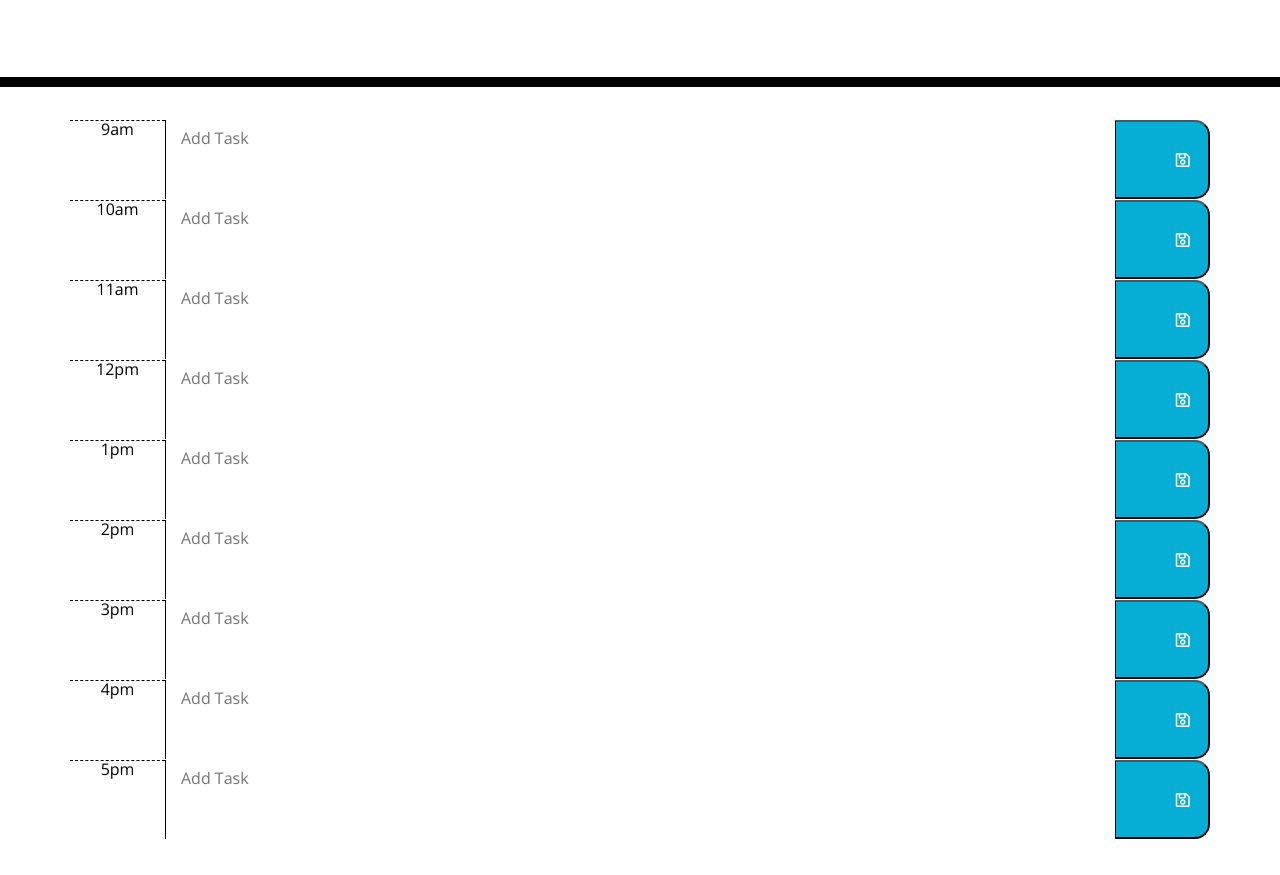
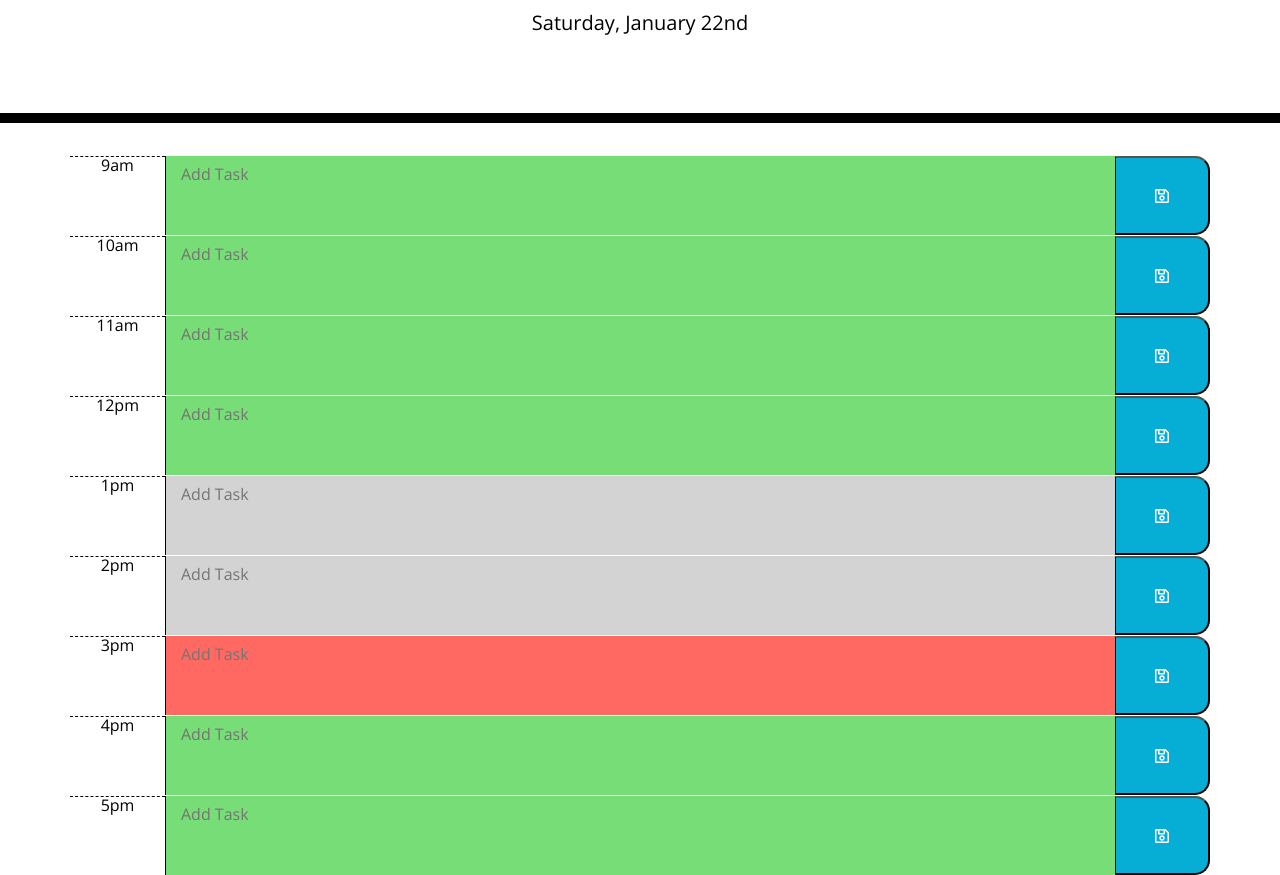
Before and after one commit to osman230/Work-Day-Scheduler, a plain HTML site: page index.html in a window 1280 px wide. Shown: the part 181-1056 px from the top of the page. Before the commit the page ends 1020 px from the top, so only its background shows below. Drawn offline with nearby package versions, Linux system fonts and the light colour scheme; files that its build step writes are made by us from their sources.

Commit message:
added folder

```diff
--- a/assets/js/script.js
+++ b/assets/js/script.js
@@ -37,5 +37,14 @@ function saveLocally() {
     })
 }
 
+// audit task due dates every 30 minutes
+setInterval(function() {
+  $(".card .list-group-item").each(function() {
+    auditTask($(this));
+  });
+}, 1800000);
+
+
+
 timeBlock();
 saveLocally();
--- a/index.html
+++ b/index.html
@@ -18,7 +18,7 @@
       href="https://fonts.googleapis.com/css?family=Open+Sans&display=swap"
       rel="stylesheet"
     />
-    <link rel="stylesheet" href="styles.css" />
+    <link rel="stylesheet" href="./assets/css/styles.css" />
     <title>Work Day Scheduler</title>
   </head>
 
@@ -26,77 +26,59 @@
     <header class="jumbotron">
       <h1 class="display-3">Work Day Scheduler</h1>
       <p class="lead">A simple calendar app for scheduling your work day</p>
-      <p id="currentDay" class="lead"></p>
+      <p id="currentDate" class="lead"></p>
     </header>
     <div class="container">
       <!-- Timeblocks go here -->
-      <div class="row time-block" id="9" data-hour="9">
+      <div class="row time-block" id="9">
         <div class="col-1 hour">9am</div>
-        <textarea class="col-10 description" placeholder="Add Task"></textarea>
-        <button class="col-1 saveBtn">
-          <i class="far fa-save"></i>
-        </button>
+        <textarea class="col-10 currentTask" placeholder="Add Task"></textarea>
+        <button class="col-1 saveBtn"><i class="far fa-save"></i></button>
       </div>
-      <div class="row time-block" id="10" data-hour="10">
+      <div class="row time-block" id="10">
         <div class="col-1 hour">10am</div>
-        <textarea class="col-10 description" placeholder="Add Task"></textarea>
-        <button class="col-1 saveBtn">
-          <i class="far fa-save"></i>
-        </button>
+        <textarea class="col-10 currentTask" placeholder="Add Task"></textarea>
+        <button class="col-1 saveBtn"><i class="far fa-save"></i></button>
       </div>
-      <div class="row time-block" id="11" data-hour="11">
+      <div class="row time-block" id="11">
         <div class="col-1 hour">11am</div>
-        <textarea class="col-10 description" placeholder="Add Task"></textarea>
-        <button class="col-1 saveBtn">
-          <i class="far fa-save"></i>
-        </button>
+        <textarea class="col-10 currentTask" placeholder="Add Task"></textarea>
+        <button class="col-1 saveBtn"><i class="far fa-save"></i></button>
       </div>
-      <div class="row time-block" id="12" data-hour="12">
+      <div class="row time-block" id="12">
         <div class="col-1 hour">12pm</div>
-        <textarea class="col-10 description" placeholder="Add Task"></textarea>
-        <button class="col-1 saveBtn">
-          <i class="far fa-save"></i>
-        </button>
+        <textarea class="col-10 currentTask" placeholder="Add Task"></textarea>
+        <button class="col-1 saveBtn"><i class="far fa-save"></i></button>
       </div>
-      <div class="row time-block" id="1" data-hour="13">
+      <div class="row time-block" id="1">
         <div class="col-1 hour">1pm</div>
-        <textarea class="col-10 description" placeholder="Add Task"></textarea>
-        <button class="col-1 saveBtn">
-          <i class="far fa-save"></i>
-        </button>
+        <textarea class="col-10 currentTask" placeholder="Add Task"></textarea>
+        <button class="col-1 saveBtn"><i class="far fa-save"></i></button>
       </div>
-      <div class="row time-block" id="2" data-hour="14">
+      <div class="row time-block" id="2">
         <div class="col-1 hour">2pm</div>
-        <textarea class="col-10 description" placeholder="Add Task"></textarea>
-        <button class="col-1 saveBtn">
-          <i class="far fa-save"></i>
-        </button>
+        <textarea class="col-10 currentTask" placeholder="Add Task"></textarea>
+        <button class="col-1 saveBtn"><i class="far fa-save"></i></button>
       </div>
-      <div class="row time-block" id="3" data-hour="15">
+      <div class="row time-block" id="3">
         <div class="col-1 hour">3pm</div>
-        <textarea class="col-10 description" placeholder="Add Task"></textarea>
-        <button class="col-1 saveBtn">
-          <i class="far fa-save"></i>
-        </button>
+        <textarea class="col-10 currentTask" placeholder="Add Task"></textarea>
+        <button class="col-1 saveBtn"><i class="far fa-save"></i></button>
       </div>
-      <div class="row time-block" id="4" data-hour="16">
+      <div class="row time-block" id="4">
         <div class="col-1 hour">4pm</div>
-        <textarea class="col-10 description" placeholder="Add Task"></textarea>
-        <button class="col-1 saveBtn">
-          <i class="far fa-save"></i>
-        </button>
+        <textarea class="col-10 currentTask" placeholder="Add Task"></textarea>
+        <button class="col-1 saveBtn"><i class="far fa-save"></i></button>
       </div>
-      <div class="row time-block" id="5" data-hour="17">
+      <div class="row time-block" id="5">
         <div class="col-1 hour">5pm</div>
-        <textarea class="col-10 description" placeholder="Add Task"></textarea>
-        <button class="col-1 saveBtn">
-          <i class="far fa-save"></i>
-        </button>
+        <textarea class="col-10 currentTask" placeholder="Add Task"></textarea>
+        <button class="col-1 saveBtn"><i class="far fa-save"></i></button>
       </div>
     </div>
 
     <script src="https://code.jquery.com/jquery-3.4.1.min.js"></script>
     <script src="https://cdnjs.cloudflare.com/ajax/libs/moment.js/2.24.0/moment.min.js"></script>
   </body>
-  <script src="script.js"></script>
+  <script src="./assets/js/script.js"></script>
 </html>
```
